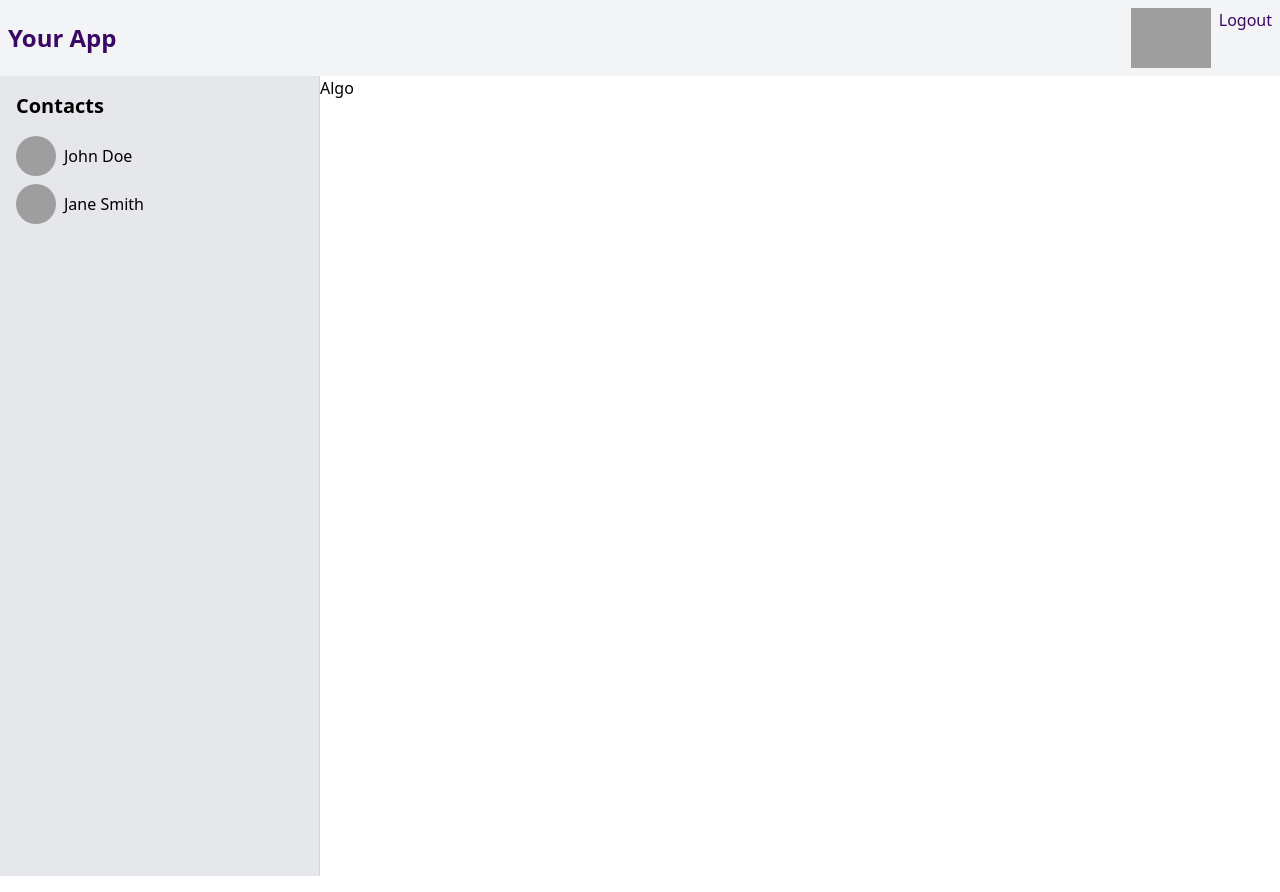
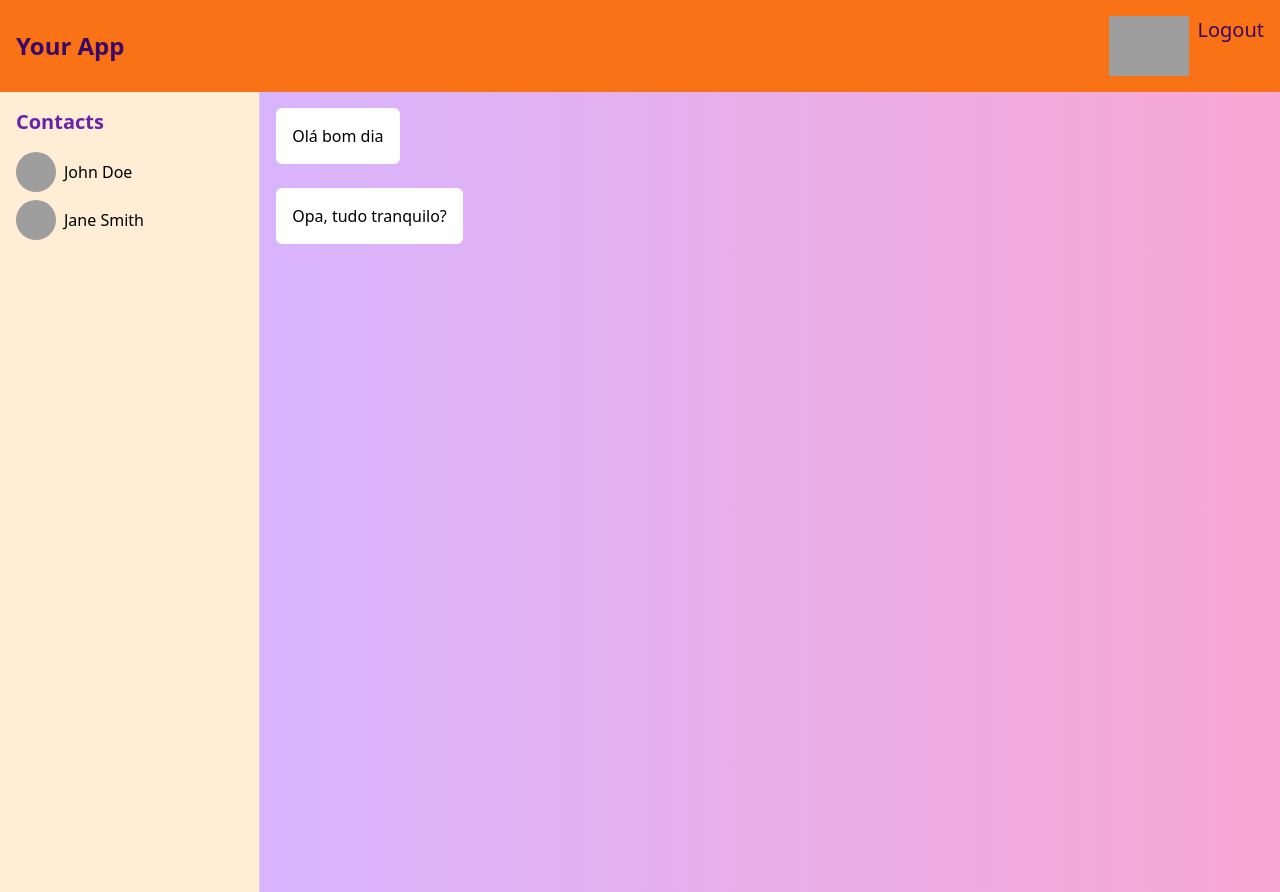
Before and after one commit to MatheusAlvesPereiraRosa/tbot-challenger-front, a Vue app: page / in a window 1280 px wide. Built offline with nearby package versions, Linux system fonts and the light colour scheme; grey boxes are pictures that could not be loaded.

Commit message:
inserindo mensagens de teste no layout

```diff
--- a/index.html
+++ b/index.html
@@ -4,7 +4,6 @@
     <meta charset="UTF-8" />
     <link rel="icon" href="/favicon.ico" />
     <meta name="viewport" content="width=device-width, initial-scale=1.0" />
-    <link href="/dist/main.css" rel="stylesheet">
     <title>Vite App</title>
   </head>
   <body>
--- a/src/components/ChatList.vue
+++ b/src/components/ChatList.vue
@@ -1,6 +1,6 @@
 <template>
-  <aside class="bg-gray-200 w-1/4 min-h-screen border-r border-gray-300 p-4">
-    <div class="text-xl font-bold mb-4">Contacts</div>
+  <aside class="bg-orange-100 w-3/12 min-h-screen border-r border-gray-300 p-4">
+    <div class="text-xl font-bold mb-4 text-purple-800">Contacts</div>
     <ul>
       <li
         v-for="contact in contacts"
--- a/src/components/Header.vue
+++ b/src/components/Header.vue
@@ -1,6 +1,6 @@
 <template>
   <header>
-    <nav class="bg-gray-100 flex justify-between items-center p-2">
+    <nav class="bg-orange-500 flex justify-between items-center p-4">
       <RouterLink to="/" class="text-2xl font-bold text-purple-950">
         Your App
       </RouterLink>
@@ -13,7 +13,7 @@
             5 <!-- You can use dynamic content here, like the number of unread messages -->
           </div>
         </div>
-        <RouterLink to="/cart" class="text-purple-950">
+        <RouterLink to="/cart" class="text-xl text-purple-950">
           Logout
         </RouterLink>
       </div>
--- /dev/null
+++ b/src/components/Message.vue
@@ -0,0 +1,23 @@
+<template>
+  <div class="bg-white w-fit p-4 rounded-md mb-6" :class="{}">
+    <p>{{ message.text }}</p>
+  </div>
+</template>
+
+<script setup>
+
+import { ref, toRefs, watch } from 'vue'
+
+const props = defineProps({
+  message: {
+    text: String,
+    date: String,
+    id: Number,
+    isUserMessage: Boolean
+  }
+})
+
+const { message } = toRefs(props)
+
+
+</script>
--- a/src/layout/DefaultLayout.vue
+++ b/src/layout/DefaultLayout.vue
@@ -2,7 +2,7 @@
   <div class="flex flex-col">
     <Header />
 
-    <div class="flex">
+    <div class="flex w-full">
       <ChatList />
       <RouterView />
     </div>
@@ -16,10 +16,4 @@
 </script>
 
 <style scoped>
-  .flex {
-    display: flex;
-  }
-  .flex-1 {
-    flex: 1;
-  }
 </style>
--- a/src/views/Home.vue
+++ b/src/views/Home.vue
@@ -1,9 +1,33 @@
+<template>
+  <section
+    class="flex flex-col w-full bg-gradient-to-r from-purple-300 to-pink-300 p-4"
+  >
+    <div v-for="message in messages" :key="message.id">
+      <Message :message="message"/>
+    </div>
+  </section>
+</template>
+
 <script setup>
   import { ref, computed } from 'vue'
+  import Message from '../components/Message.vue'
+
+  const messages = ref([
+    {
+      id: 1,
+      text: "Olá bom dia",
+      userId: 5198,
+      timestamp: "18/10/2023 19:48",
+      isUserMessage: false,
+    },
+    {
+      id: 2,
+      text: "Opa, tudo tranquilo?",
+      userId: 6298,
+      timestamp: "18/10/2023 19:48",
+      isUserMessage: true,
+    },
+  ])
 </script>
 
-<template>
-  <section class="">Algo</section>
-</template>
-
 <style scoped></style>
```
